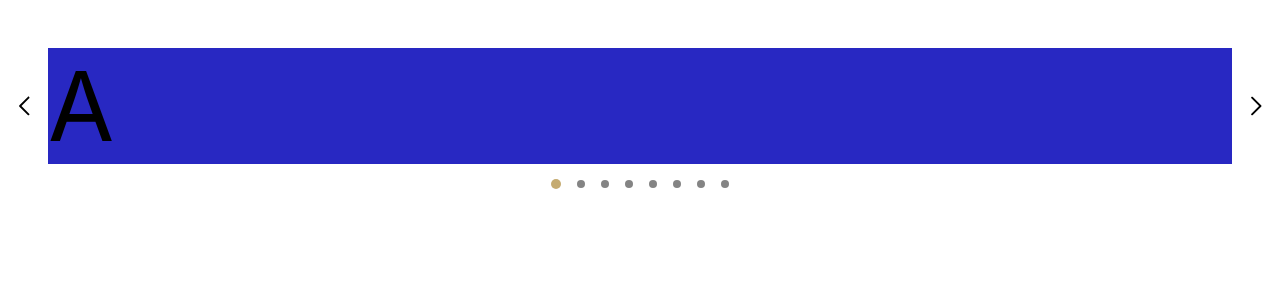
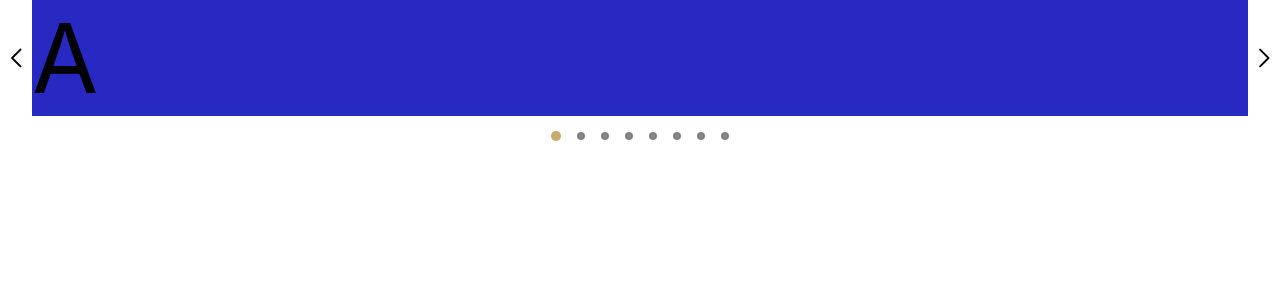
Before and after one commit to yanari/MYYCarousel, a React (Create React App) app: page / in a window 1280 px wide. Shown: the top 300 px of the page. Built offline with nearby package versions, Linux system fonts and the light colour scheme.

Commit message:
adjusts itself to container

```diff
--- a/src/App.js
+++ b/src/App.js
@@ -21,7 +21,7 @@ function App() {
     );
   };
   return (
-    <div style = {{margin: 48}}>
+    <div>
       <MYYCarousel
         itemRenderer = {itemRenderer}
         items = {lista}
--- a/src/MYYCarousel/CarouselArrow.js
+++ b/src/MYYCarousel/CarouselArrow.js
@@ -3,15 +3,10 @@ import PropTypes from 'prop-types';
 import SvgIcon from './SvgIcon';
 
 function CarouselArrow ({direction, handleClick}) {
-  const buttonStyle = {
-    marginLeft: direction === 'right' ? 8 : null,
-    marginRight: direction === 'left' ? 8 : null,
-  };
   return (
     <button
       className = {'myy-carousel__arrow-button myy-carousel__arrow-button--' + direction}
       onClick = {handleClick}
-      style = {buttonStyle}
       type = "button"
     >
       <SvgIcon name = {'feather-chevron-' + direction}/>
--- a/src/MYYCarousel/index.css
+++ b/src/MYYCarousel/index.css
@@ -2,11 +2,13 @@
   align-items: center;
   display: flex;
   flex-direction: column;
+  position: relative;
   width: 100%;
 }
 
 .myy-carousel > .myy-carousel__flex-container {
   display: flex;
+  width: 100%;
 }
 
 .myy-carousel > .myy-carousel__flex-container > .myy-carousel__arrow-button > .svg-icon > svg {
@@ -15,8 +17,11 @@
 }
 
 .myy-carousel > .myy-carousel__flex-container > .myy-carousel__items-container-wrapper {
-  flex: none; /* se não se ajusta ao flex container e nao é o que eu quero */
   overflow: hidden;
+}
+
+.myy-carousel > .myy-carousel__flex-container > .myy-carousel__items-container-wrapper > .myy-carousel__items-container {
+  transition: all 0.1s cubic-bezier(0.05, 0.26, 0.25, 0.74);
 }
 
 .myy-carousel > .myy-carousel__flex-container > .myy-carousel__items-container-wrapper > .myy-carousel__items-container > .myy-carousel__item {
--- a/src/MYYCarousel/index.js
+++ b/src/MYYCarousel/index.js
@@ -13,15 +13,15 @@ class MYYCarousel extends Component {
       carouselIndex: props.startIndex,
       initialPositionX: null, // pra calcular o delta (se o swipe é pra direita ou esquerda)
       itemsWidth: null, // nao consegui passar pro render pq o ref n ta pronto quando renderiza ainda
-      touchEnd: false,
       offsetCursor: null, // distancia entre o cursor e a esquerda no touch start pra n ter o problema da borda do item acompanhar o cursor
       positionX: null, // onde o cursor ta no eixo X + a a distancia entre o cursor e a esquerda
+      touchEnd: false,
     };
   }
 
   componentDidMount () {
     this.setState({
-      itemsWidth: this.refContainer.current.getBoundingClientRect().width,
+      itemsWidth: this.refContainer.current.getBoundingClientRect().width - 64, // tamanho das duas setas
     });
   }
 
@@ -46,11 +46,15 @@ class MYYCarousel extends Component {
     const threshold = this.state.itemsWidth / 2;
     // impedir que o usuario swipe pro lado esquerdo qd é o ultimo item e pro lado direito quando é o primeiro item
     if (!canBeSwipedLeft && deltaX < -threshold) {
-      this.setState({positionX: -threshold});
+      this.setState({
+        positionX: -threshold,
+      });
       return;
     }
     if (!canBeSwipedRight && deltaX > threshold) {
-      this.setState({positionX: threshold});
+      this.setState({
+        positionX: threshold,
+      });
       return;
     }
     e.persist();
```
